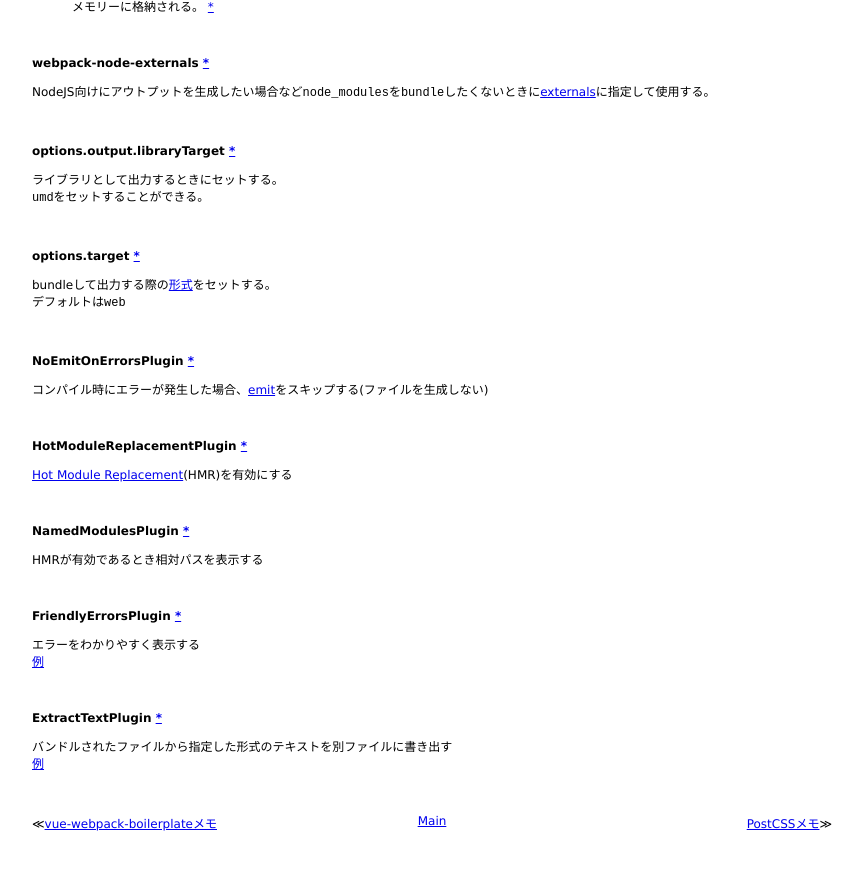
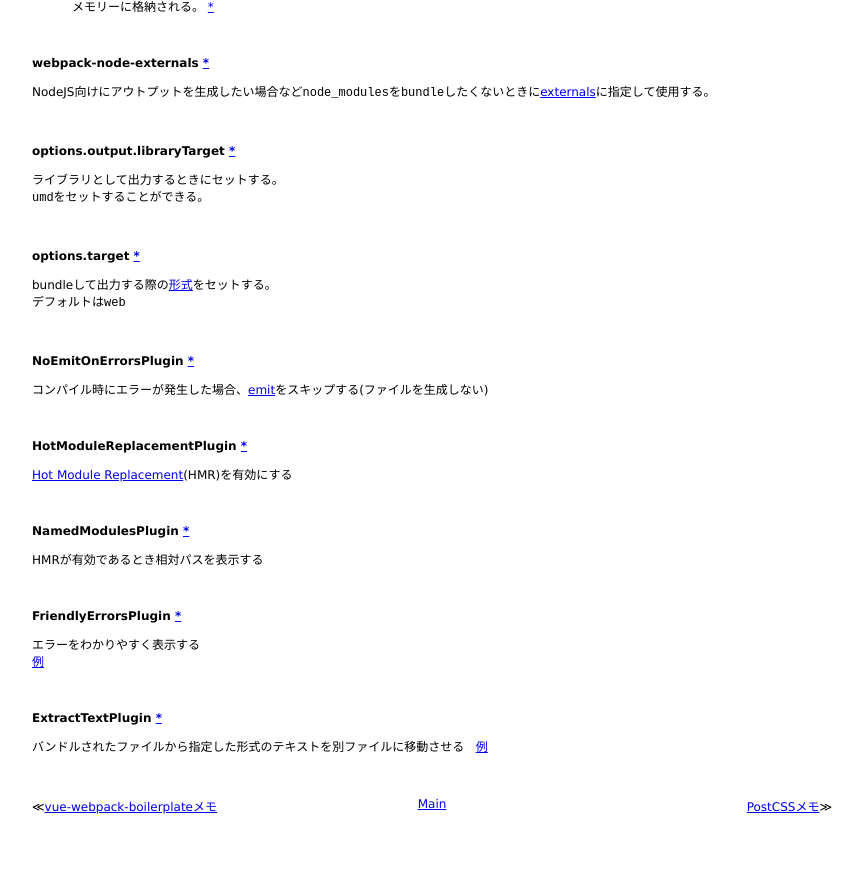
Before and after one commit to 38elements/38elements.github.com, a Jekyll site: the page built from _posts/2017-12-01-webpack.md, in a window 1280 px wide and 900 px high, scrolled down 1291 px. Shown: the top 870 px of the window, without its empty margins (208-1071 px from the left). Built offline with Jekyll 4.4.1, drawn with Linux system fonts in a browser that asks for light colours.

Commit message:
Update 2017-12-01-webpack.md

```diff
--- a/_posts/2017-12-01-webpack.md
+++ b/_posts/2017-12-01-webpack.md
@@ -138,5 +138,5 @@ HMRが有効であるとき相対パスを表示する
 
 #### ExtractTextPlugin [\*](https://github.com/webpack-contrib/extract-text-webpack-plugin)
 
-バンドルされたファイルから指定した形式のテキストを別ファイルに書き出す
+バンドルされたファイルから指定した形式のテキストを別ファイルに移動させる
 [例](https://github.com/webpack-contrib/extract-text-webpack-plugin#usage)
```
